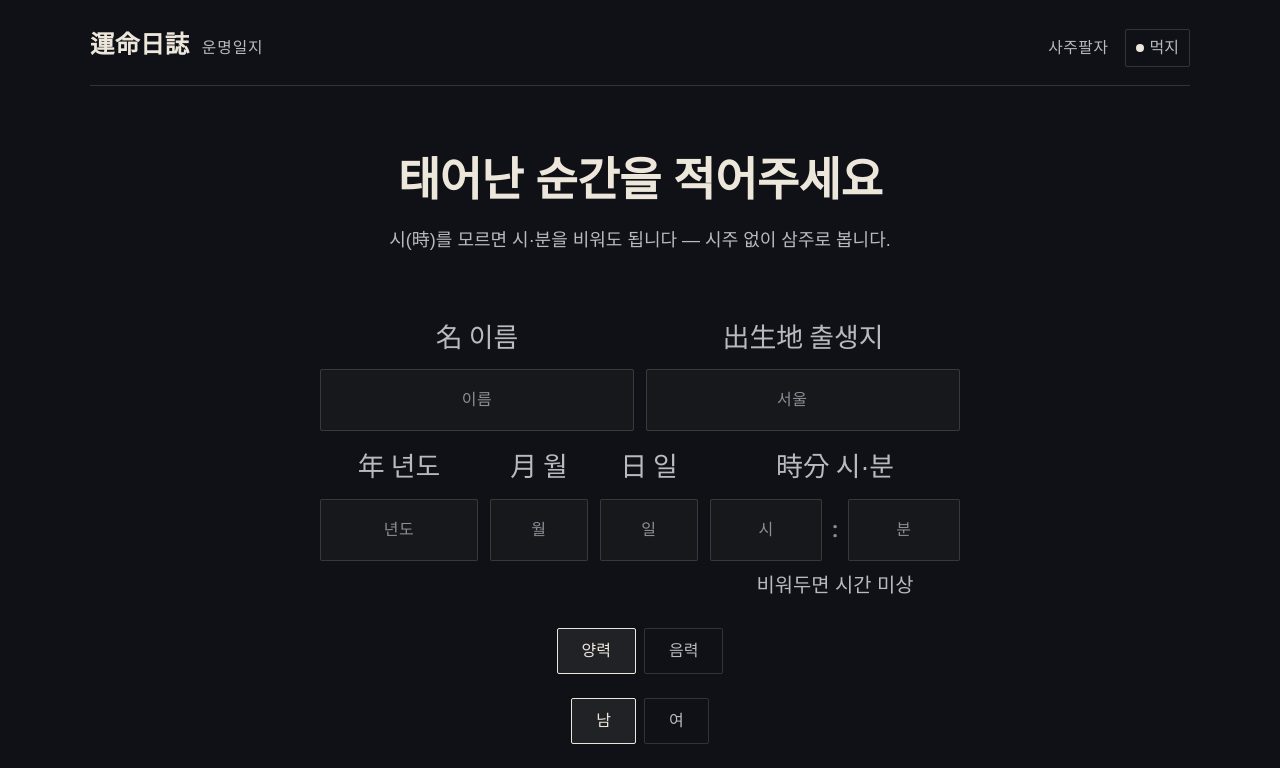
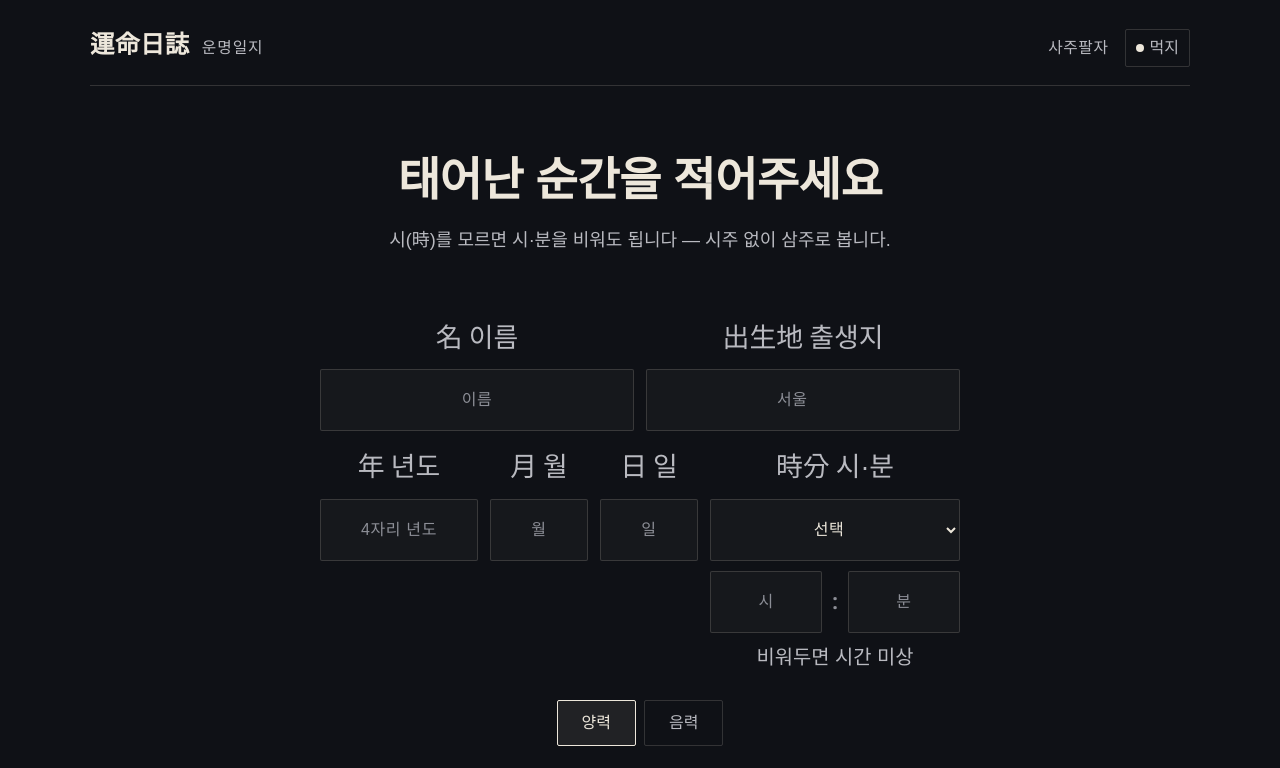
Before and after one commit to craftedhaze92/un-myeong-il-ji, a Next.js app: page / in a window 1280 px wide. Shown: the top 768 px of the page. Built offline with nearby package versions, Linux system fonts and the light colour scheme; a web font is replaced by a local one.

Commit message:
feat: 출생 시간 시진 선택 UI 추가

```diff
--- a/src/components/saju/birth-form.tsx
+++ b/src/components/saju/birth-form.tsx
@@ -39,6 +39,29 @@ export const EMPTY_BIRTH_FORM_VALUES: BirthFormValues = {
   isLeapMonth: false,
   gender: "male",
 };
+
+const BIRTH_TIME_OPTIONS = [
+  { value: "자", label: "子(23:00~00:59)", hh: "00", mi: "00" },
+  { value: "축", label: "丑(01:00~02:59)", hh: "02", mi: "00" },
+  { value: "인", label: "寅(03:00~04:59)", hh: "04", mi: "00" },
+  { value: "묘", label: "卯(05:00~06:59)", hh: "06", mi: "00" },
+  { value: "진", label: "辰(07:00~08:59)", hh: "08", mi: "00" },
+  { value: "사", label: "巳(09:00~10:59)", hh: "10", mi: "00" },
+  { value: "오", label: "午(11:00~12:59)", hh: "12", mi: "00" },
+  { value: "미", label: "未(13:00~14:59)", hh: "14", mi: "00" },
+  { value: "신", label: "申(15:00~16:59)", hh: "16", mi: "00" },
+  { value: "유", label: "酉(17:00~18:59)", hh: "18", mi: "00" },
+  { value: "술", label: "戌(19:00~20:59)", hh: "20", mi: "00" },
+  { value: "해", label: "亥(21:00~22:59)", hh: "22", mi: "00" },
+] as const;
+
+function getBirthTimeBranch(hour: string): string {
+  if (hour === "") return "";
+  const hourNum = Number(hour);
+  if (!Number.isInteger(hourNum) || hourNum < 0 || hourNum > 23) return "";
+  if (hourNum >= 23 || hourNum < 1) return "자";
+  return BIRTH_TIME_OPTIONS[Math.floor((hourNum + 1) / 2)]?.value ?? "";
+}
 
 /**
  * BirthFormValues를 calculateSaju가 받는 (birthDate, birthTime, unknownHour)로 검증·변환한다.
@@ -110,7 +133,9 @@ const MONO_INPUT =
 function pillBtnClass(active: boolean) {
   return cn(
     "cursor-pointer rounded-[2px] border px-6 py-2.5 font-myeongjo text-body-lg transition-all duration-200",
-    active ? "border-fg bg-track text-fg" : "border-line bg-transparent text-dim",
+    active
+      ? "border-fg bg-track text-fg"
+      : "border-line bg-transparent text-dim",
   );
 }
 
@@ -127,6 +152,7 @@ export function BirthForm({
 }: BirthFormProps) {
   const { name, city, y, m, d, hh, mi, calendarType, isLeapMonth, gender } =
     values;
+  const selectedTimeBranch = getBirthTimeBranch(hh);
 
   const numericField =
     (key: "y" | "m" | "d" | "hh" | "mi") =>
@@ -155,7 +181,9 @@ export function BirthForm({
 
         <label className={FIELD_LABEL}>
           <span className="flex items-baseline gap-1.5">
-            <span className="font-myeongjo text-form-label text-dim">出生地</span>
+            <span className="font-myeongjo text-form-label text-dim">
+              出生地
+            </span>
             <span className="text-form-label text-dim">출생지</span>
           </span>
           <input
@@ -171,11 +199,12 @@ export function BirthForm({
               <option key={c} value={c} />
             ))}
           </datalist>
-          {city.trim() !== "" && KOREA_CITY_LONGITUDE[city.trim()] === undefined && (
-            <span className="text-micro text-mute">
-              등록되지 않은 지명 — 서울 기준으로 계산됩니다
-            </span>
-          )}
+          {city.trim() !== "" &&
+            KOREA_CITY_LONGITUDE[city.trim()] === undefined && (
+              <span className="text-micro text-mute">
+                등록되지 않은 지명 — 서울 기준으로 계산됩니다
+              </span>
+            )}
         </label>
       </div>
 
@@ -188,7 +217,7 @@ export function BirthForm({
           <input
             value={y}
             onChange={numericField("y")}
-            placeholder="년도"
+            placeholder="4자리 년도"
             inputMode="numeric"
             maxLength={4}
             className={MONO_INPUT}
@@ -227,6 +256,24 @@ export function BirthForm({
             <span className="font-myeongjo text-form-label text-dim">時分</span>
             <span className="text-form-label text-dim">시·분</span>
           </span>
+          <select
+            aria-label="시진 선택"
+            value={selectedTimeBranch}
+            onChange={(e) => {
+              const option = BIRTH_TIME_OPTIONS.find(
+                ({ value }) => value === e.target.value,
+              );
+              onChange(option ? { hh: option.hh, mi: option.mi } : { hh: "", mi: "" });
+            }}
+            className={cn(MONO_INPUT, "cursor-pointer appearance-auto")}
+          >
+            <option value="">선택</option>
+            {BIRTH_TIME_OPTIONS.map(({ value, label }) => (
+              <option key={value} value={value}>
+                {label}
+              </option>
+            ))}
+          </select>
           <span className="flex w-full items-center gap-1.5">
             <input
               value={hh}
@@ -254,16 +301,24 @@ export function BirthForm({
         <ToggleGroup.Root
           type="single"
           value={calendarType}
-          onValueChange={(v) => v && onChange({ calendarType: v as CalendarType })}
+          onValueChange={(v) =>
+            v && onChange({ calendarType: v as CalendarType })
+          }
           className="flex flex-wrap justify-center gap-2"
         >
           <ToggleGroup.Item value="solar" asChild>
-            <motion.button whileTap={{ scale: 0.95 }} className={pillBtnClass(calendarType === "solar")}>
+            <motion.button
+              whileTap={{ scale: 0.95 }}
+              className={pillBtnClass(calendarType === "solar")}
+            >
               양력
             </motion.button>
           </ToggleGroup.Item>
           <ToggleGroup.Item value="lunar" asChild>
-            <motion.button whileTap={{ scale: 0.95 }} className={pillBtnClass(calendarType === "lunar")}>
+            <motion.button
+              whileTap={{ scale: 0.95 }}
+              className={pillBtnClass(calendarType === "lunar")}
+            >
               음력
             </motion.button>
           </ToggleGroup.Item>
@@ -274,7 +329,10 @@ export function BirthForm({
             onPressedChange={(v) => onChange({ isLeapMonth: v })}
             asChild
           >
-            <motion.button whileTap={{ scale: 0.95 }} className={cn(pillBtnClass(isLeapMonth), "text-small")}>
+            <motion.button
+              whileTap={{ scale: 0.95 }}
+              className={cn(pillBtnClass(isLeapMonth), "text-small")}
+            >
               윤달
             </motion.button>
           </Toggle.Root>
@@ -288,12 +346,18 @@ export function BirthForm({
         className="mb-12 flex justify-center gap-2 sm:mb-[54px]"
       >
         <ToggleGroup.Item value="male" asChild>
-          <motion.button whileTap={{ scale: 0.95 }} className={pillBtnClass(gender === "male")}>
+          <motion.button
+            whileTap={{ scale: 0.95 }}
+            className={pillBtnClass(gender === "male")}
+          >
             남
           </motion.button>
         </ToggleGroup.Item>
         <ToggleGroup.Item value="female" asChild>
-          <motion.button whileTap={{ scale: 0.95 }} className={pillBtnClass(gender === "female")}>
+          <motion.button
+            whileTap={{ scale: 0.95 }}
+            className={pillBtnClass(gender === "female")}
+          >
             여
           </motion.button>
         </ToggleGroup.Item>
```
Also changed, not shown: 1 other file (tests, documents, lock files or other folders).
